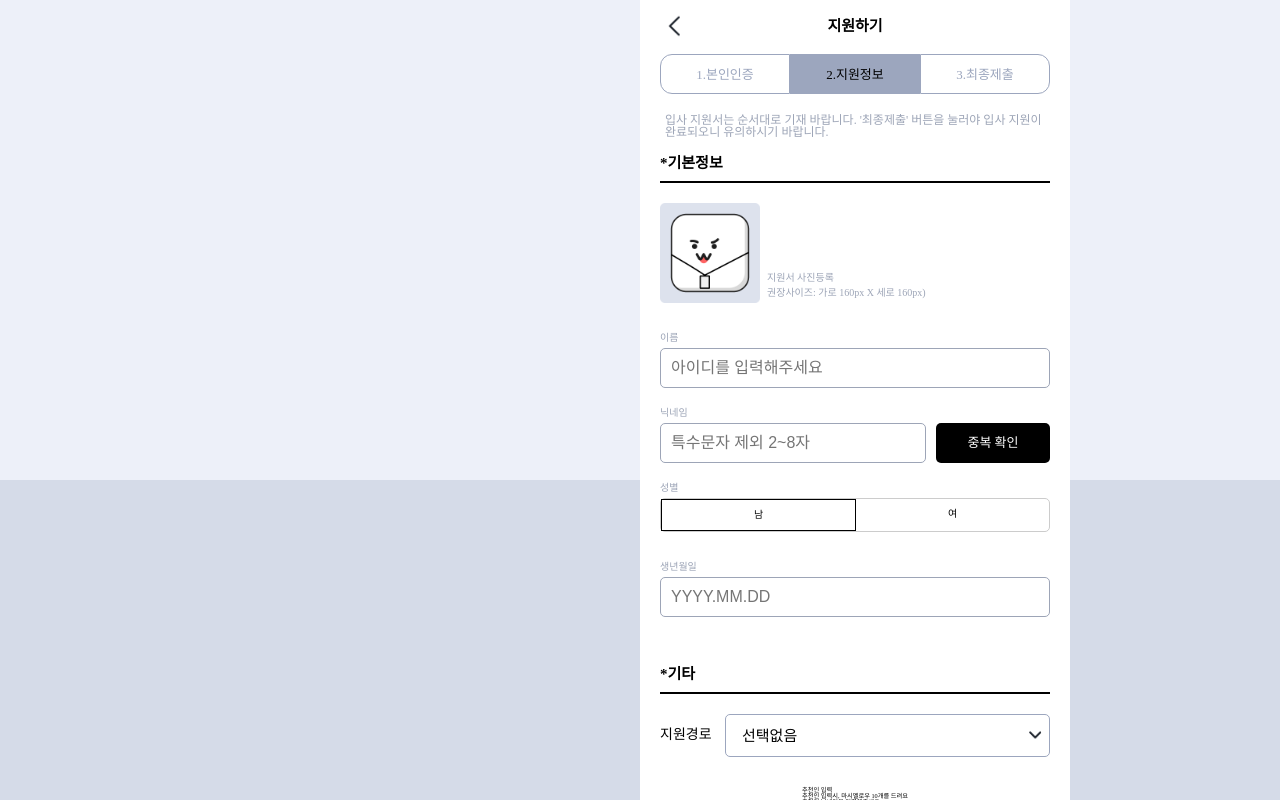
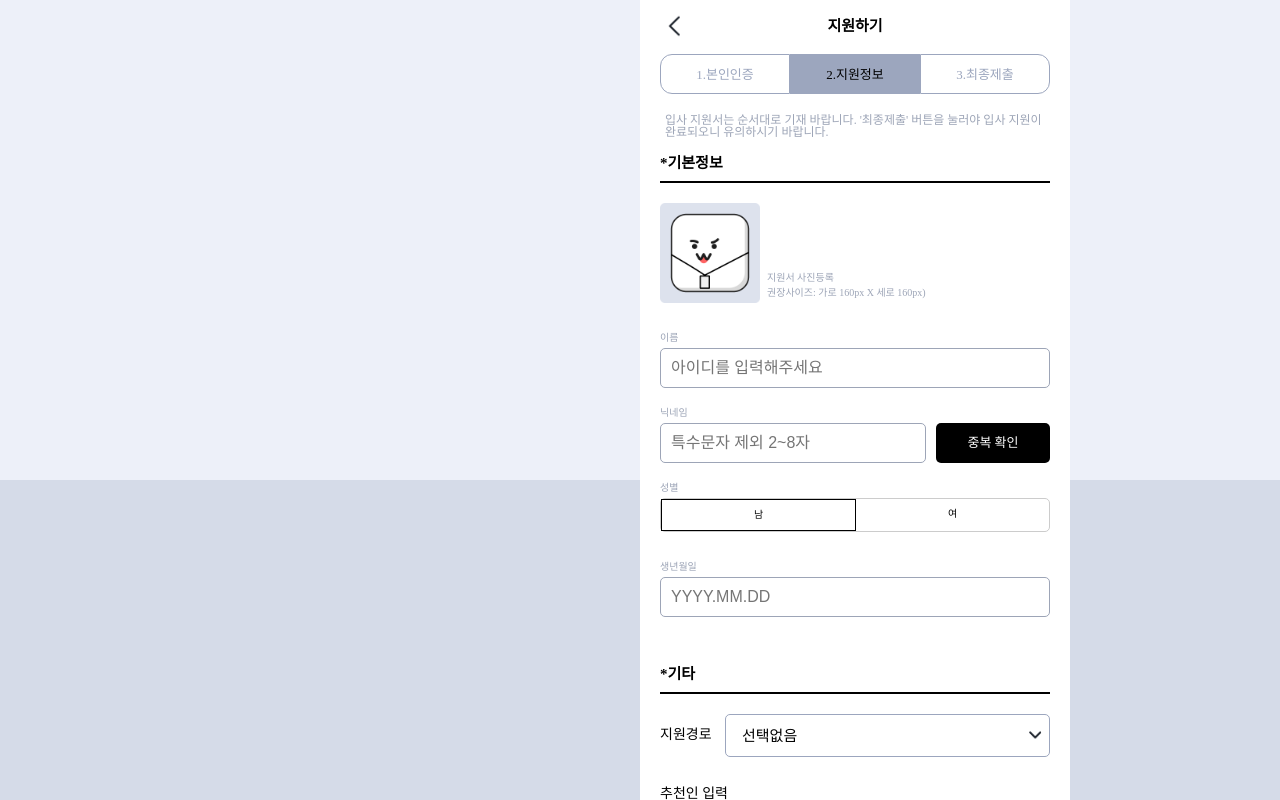
Before and after one commit to json91-dev/marshmellow-front-nextjs, a Next.js app: page /signup/info in a window 1280 px wide. Built offline with nearby package versions, Linux system fonts and the light colour scheme.

Commit message:
[feat] 회원가입 추천인 입력 화면 UI 작업

```diff
--- /dev/null
+++ b/src/app/(beforeLogin)/signup/info/_components/RecomendSelect.tsx
@@ -0,0 +1,10 @@
+import style from './recomendSelect.module.scss';
+import React from 'react';
+
+export default function RecomendSelect() {
+  return (
+    <div className={style.container}>
+      <input className={style.textInput} type="text" placeholder="추천인 닉네임을 입력해주세요." />
+    </div>
+  );
+}
--- /dev/null
+++ b/src/app/(beforeLogin)/signup/info/_components/recomendSelect.module.scss
@@ -0,0 +1,19 @@
+.container {
+  display: flex;
+  flex-direction: row;
+  width: 100%;
+}
+
+.textInput {
+  width: 100%;
+  border: 1px solid #9DA5B7;
+  padding: 1rem;
+  outline: none;
+  font-size: 16px;
+  border-radius: 0.5rem;
+
+
+  &:focus {
+    border: 1px solid black;
+  }
+}
--- a/src/app/(beforeLogin)/signup/info/info.module.scss
+++ b/src/app/(beforeLogin)/signup/info/info.module.scss
@@ -13,9 +13,7 @@
 
 }
 
-.label {
 
-}
 
 .textInput {
   width: 100%;
@@ -113,3 +111,15 @@
     width: 100%;
   }
 }
+
+.recommendArea {
+  width: 100%;
+
+  > :nth-child(1) {
+    margin-bottom: 0.5rem !important;
+  }
+
+  > :nth-child(2) {
+    margin-bottom: 1rem !important;
+  }
+}
--- a/src/app/(beforeLogin)/signup/info/page.tsx
+++ b/src/app/(beforeLogin)/signup/info/page.tsx
@@ -10,6 +10,7 @@ import Image from 'next/image';
 import GenderSelect from '@/app/(beforeLogin)/signup/info/_components/GenderSelect';
 import NicknameSelect from '@/app/(beforeLogin)/signup/info/_components/NicknameSelect';
 import ContactSelect from '@/app/(beforeLogin)/signup/info/_components/ContectSelect';
+import RecomendSelect from '@/app/(beforeLogin)/signup/info/_components/RecomendSelect';
 
 /** 회원가입 정보 입력 페이지 **/
 export default function Info() {
@@ -64,14 +65,12 @@ export default function Info() {
       </div>
 
       <div className={style.recommendArea}>
-        <div>
-          <div>추천인 입력</div>
-          <div>추천인 입력시, 마시멜로우 10개를 드려요</div>
-        </div>
-        <div>추천인 닉네임을 입력해주세요.</div>
+        <div className={style.labelLarge}>추천인 입력</div>
+        <div className={style.label}>추천인 입력시, 마시멜로우 10개를 드려요</div>
+        <RecomendSelect />
       </div>
 
-      <div>다음 단계 버튼</div>
+      {/*<div>다음 단계 버튼</div>*/}
     </div>
   );
 }
```
